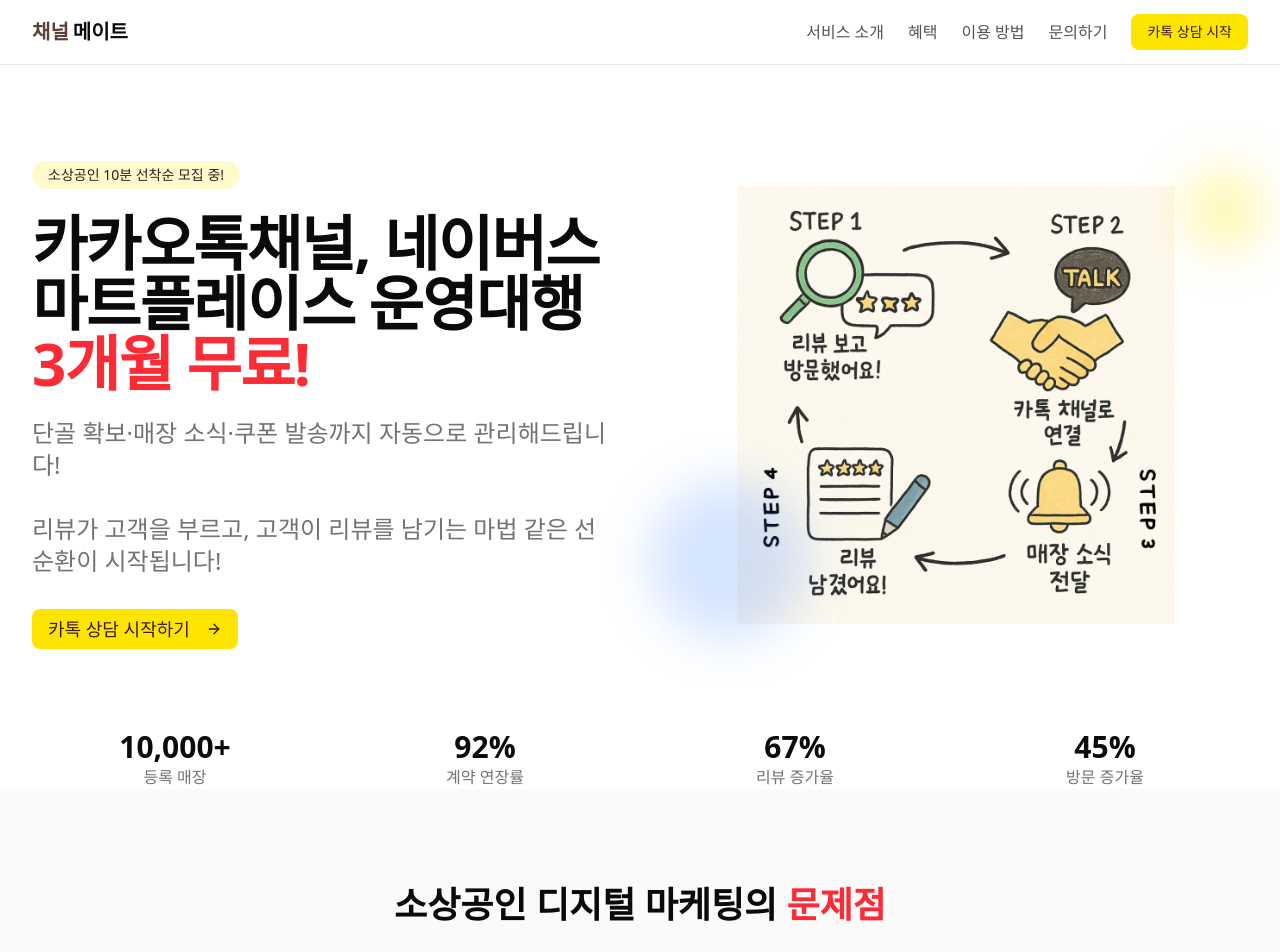
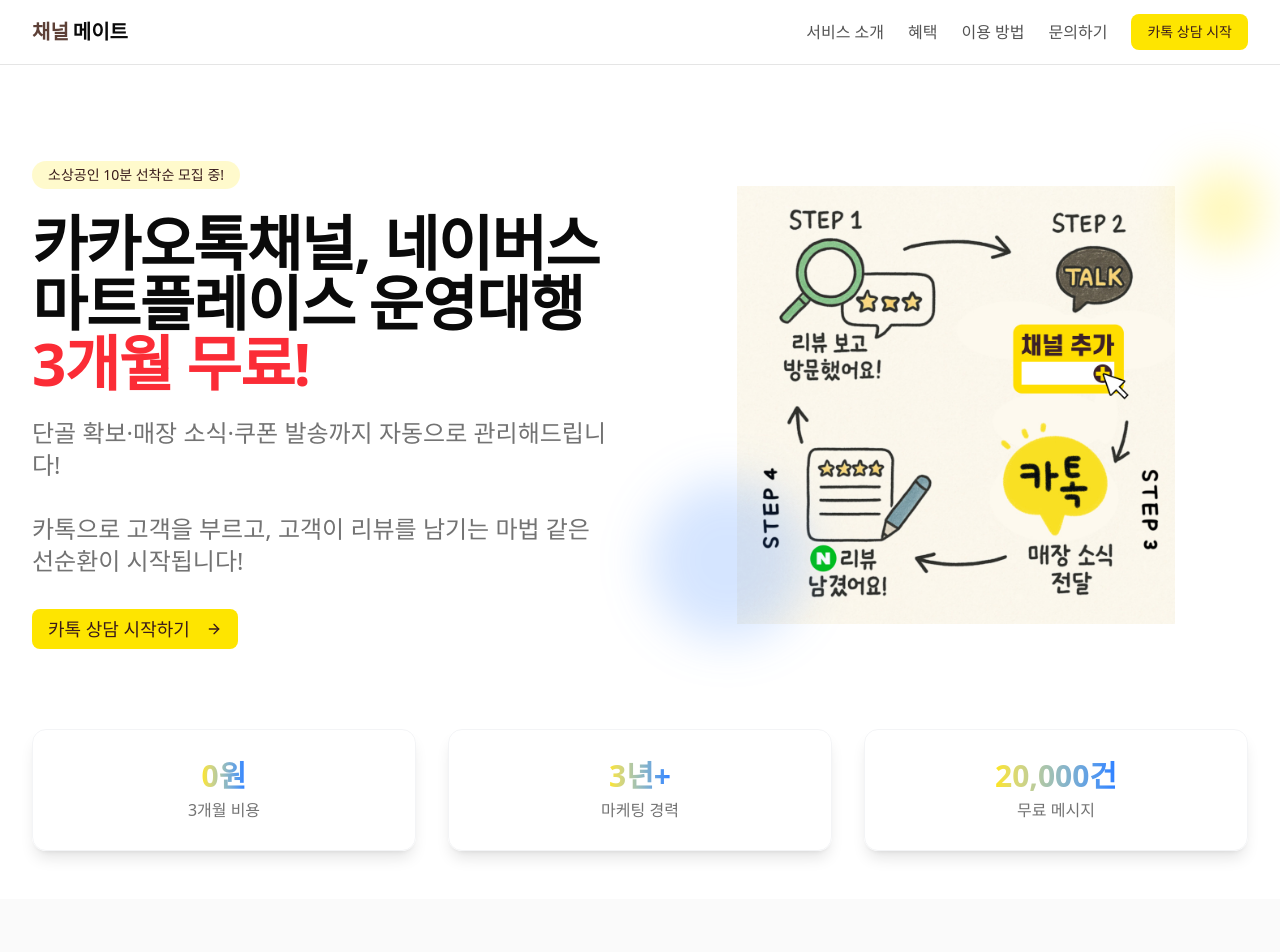
Before and after one commit to wizet307077/kakaochannel-landing, a Next.js app: page / in a window 1280 px wide. Shown: the top 952 px of the page. Built offline with nearby package versions, Linux system fonts and the light colour scheme.

Commit message:
상단 이미지를 변경하고 트러스트 배지 디자인을 모던하게 개선

```diff
--- a/src/components/sections/hero.tsx
+++ b/src/components/sections/hero.tsx
@@ -7,7 +7,7 @@
 
 export default function HeroSection() {
   // 이제 단일 이미지만 사용
-  const image = { src: "/images/1-3.jpg", alt: "카카오톡 채널 서비스" };
+  const image = { src: "/images/img_first.jpg", alt: "카카오톡 채널 서비스" };
 
   return (
     <div className="relative overflow-hidden bg-background pt-16 md:pt-24">
@@ -29,7 +29,7 @@
               단골 확보·매장 소식·쿠폰 발송까지 자동으로 관리해드립니다!
             </p>
             <p className="text-lg md:text-2xl text-muted-foreground mb-8 max-w-2xl mx-auto lg:mx-0">
-            리뷰가 고객을 부르고, 고객이 리뷰를 남기는 마법 같은 선순환이 시작됩니다!
+            카톡으로 고객을 부르고, 고객이 리뷰를 남기는 마법 같은 선순환이 시작됩니다!
             </p>
             <div className="flex flex-col sm:flex-row gap-4 justify-center lg:justify-start">
               <Button
@@ -72,23 +72,35 @@
         </div>
 
         {/* 트러스트 배지 */}
-        <div className="mt-20 grid grid-cols-2 md:grid-cols-4 gap-6 text-center">
-          <div>
-            <h4 className="text-2xl md:text-3xl font-bold text-foreground">10,000+</h4>
-            <p className="text-muted-foreground">등록 매장</p>
-          </div>
-          <div>
-            <h4 className="text-2xl md:text-3xl font-bold text-foreground">92%</h4>
-            <p className="text-muted-foreground">계약 연장률</p>
-          </div>
-          <div>
-            <h4 className="text-2xl md:text-3xl font-bold text-foreground">67%</h4>
-            <p className="text-muted-foreground">리뷰 증가율</p>
-          </div>
-          <div>
-            <h4 className="text-2xl md:text-3xl font-bold text-foreground">45%</h4>
-            <p className="text-muted-foreground">방문 증가율</p>
-          </div>
+        <div className="mt-20 mb-12">
+          <motion.div
+            initial={{ opacity: 0, y: 20 }}
+            animate={{ opacity: 1, y: 0 }}
+            transition={{ duration: 0.5, delay: 0.3 }}
+            className="grid grid-cols-2 md:grid-cols-3 gap-4 md:gap-8"
+          >
+            <motion.div
+              whileHover={{ scale: 1.03 }}
+              className="bg-white/50 backdrop-blur-sm p-5 md:p-7 rounded-xl shadow-lg border border-gray-100 flex flex-col items-center justify-center"
+            >
+              <h4 className="text-2xl md:text-3xl font-bold text-foreground bg-gradient-to-r from-kakao to-blue-500 bg-clip-text text-transparent">0원</h4>
+              <p className="text-muted-foreground font-medium mt-1">3개월 비용</p>
+            </motion.div>
+            <motion.div
+              whileHover={{ scale: 1.03 }}
+              className="bg-white/50 backdrop-blur-sm p-5 md:p-7 rounded-xl shadow-lg border border-gray-100 flex flex-col items-center justify-center"
+            >
+              <h4 className="text-2xl md:text-3xl font-bold text-foreground bg-gradient-to-r from-kakao to-blue-500 bg-clip-text text-transparent">3년+</h4>
+              <p className="text-muted-foreground font-medium mt-1">마케팅 경력</p>
+            </motion.div>
+            <motion.div
+              whileHover={{ scale: 1.03 }}
+              className="bg-white/50 backdrop-blur-sm p-5 md:p-7 rounded-xl shadow-lg border border-gray-100 flex flex-col items-center justify-center"
+            >
+              <h4 className="text-2xl md:text-3xl font-bold text-foreground bg-gradient-to-r from-kakao to-blue-500 bg-clip-text text-transparent">20,000건</h4>
+              <p className="text-muted-foreground font-medium mt-1">무료 메시지</p>
+            </motion.div>
+          </motion.div>
         </div>
       </div>
     </div>
```
Also changed, not shown: public/images/img_first.jpg (added).
